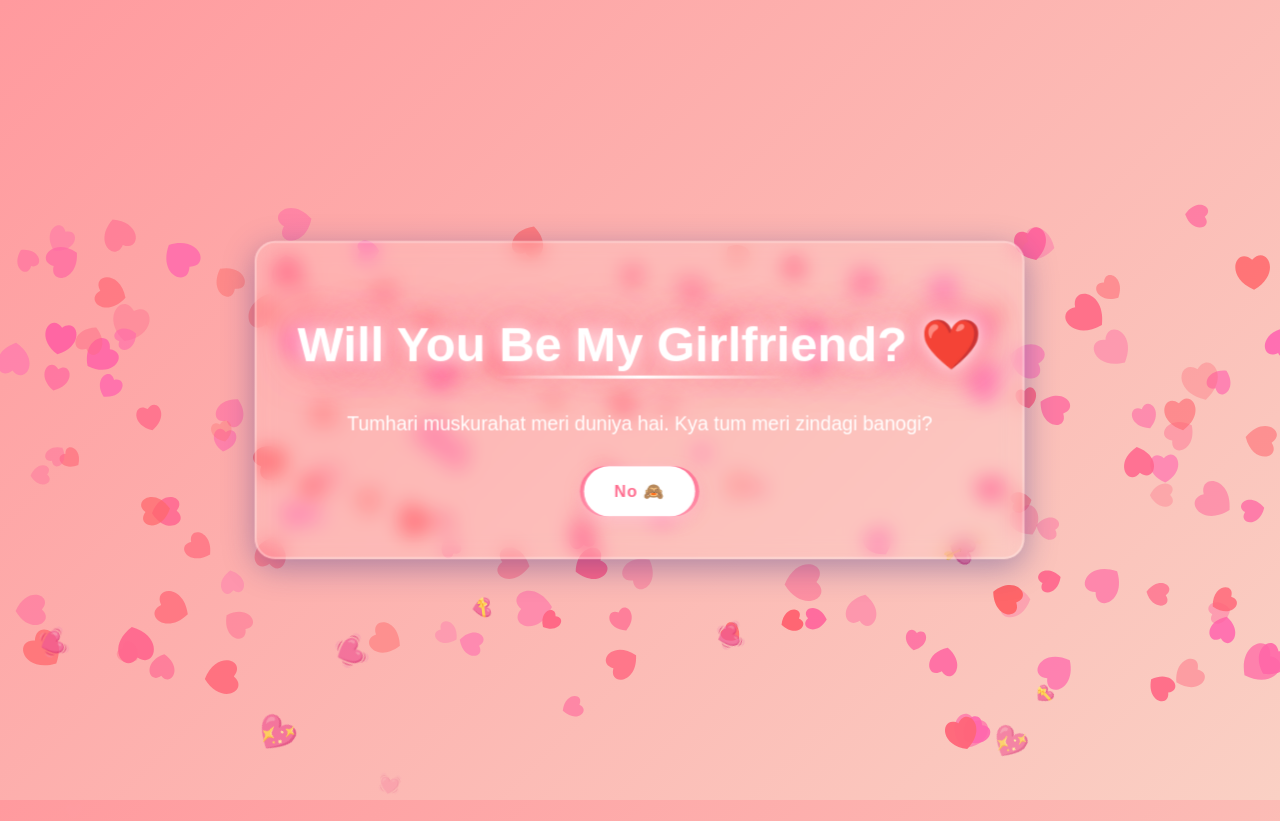
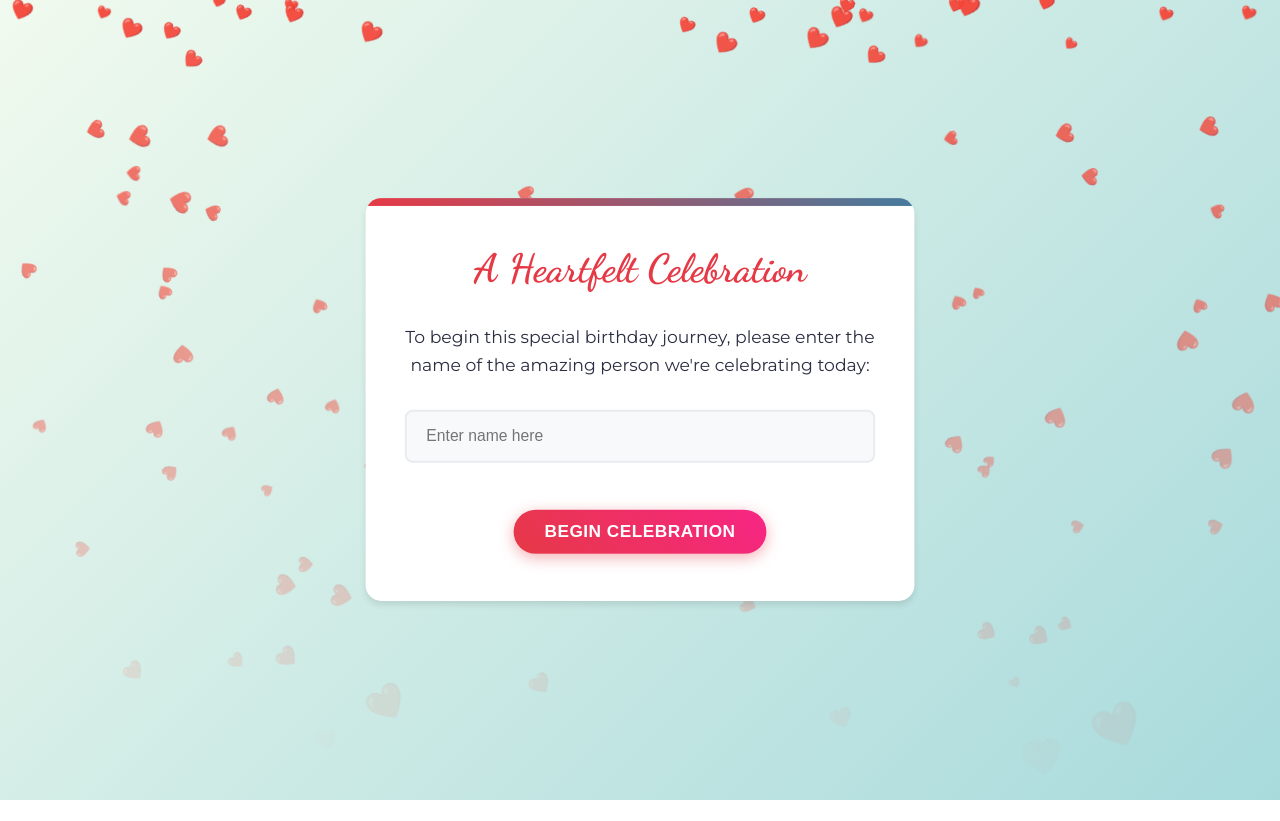
Before and after one commit to Coder-Deepanshu/repo, a plain HTML site: page index.html in a window 1280 px wide. After the commit the page ends 800 px from the top, so only its background shows below. Drawn offline with Linux system fonts and the light colour scheme.

Commit message:
Update index.html

```diff
--- a/index.html
+++ b/index.html
@@ -1,76 +1,217 @@
 <!DOCTYPE html>
 <html lang="en">
 <head>
-  <meta charset="UTF-8" />
-  <meta name="viewport" content="width=device-width, initial-scale=1.0" />
-  <title>Just For You ❤️</title>
+    <meta charset="UTF-8">
+    <meta name="viewport" content="width=device-width, initial-scale=1.0">
+    <title>Happy Birthday Celebration</title>
+    <link href="https://fonts.googleapis.com/css2?family=Montserrat:wght@400;500;600;700&family=Dancing+Script:wght@700&display=swap" rel="stylesheet">
     <style>
-    /* Base styles remain the same */
-    body {
+        :root {
+            --primary-color: #e63946;
+            --secondary-color: #457b9d;
+            --accent-color: #a8dadc;
+            --text-color: #2b2d42;
+            --light-bg: #f1faee;
+            --shadow: 0 4px 6px rgba(0, 0, 0, 0.1);
+            --transition: all 0.3s ease;
+        }
+
+        * {
             margin: 0;
             padding: 0;
-      font-family: 'Poppins', sans-serif;
-      background: linear-gradient(135deg, #ff9a9e 0%, #fad0c4 100%);
-      height: 100vh;
+            box-sizing: border-box;
+        }
+
+        body {
+            font-family: 'Montserrat', sans-serif;
+            display: flex;
+            justify-content: center;
+            align-items: center;
+            min-height: 100vh;
+            background: linear-gradient(135deg, var(--light-bg), var(--accent-color));
+            color: var(--text-color);
+            overflow: hidden;
+            line-height: 1.6;
+            position: relative;
+        }
+
+        .container {
+            background-color: white;
+            padding: 2.5rem;
+            border-radius: 16px;
+            box-shadow: var(--shadow);
+            text-align: center;
+            max-width: 560px;
+            width: 90%;
+            margin: 2rem auto;
+            transform: scale(0.98);
+            transition: var(--transition);
+            position: relative;
+            overflow: hidden;
+            z-index: 10;
+        }
+
+        .container:hover {
+            transform: scale(1);
+            box-shadow: 0 10px 25px rgba(0, 0, 0, 0.15);
+        }
+
+        .container::before {
+            content: '';
+            position: absolute;
+            top: 0;
+            left: 0;
+            width: 100%;
+            height: 8px;
+            background: linear-gradient(90deg, var(--primary-color), var(--secondary-color));
+        }
+
+        h1 {
+            font-family: 'Dancing Script', cursive;
+            color: var(--primary-color);
+            margin-bottom: 1.5rem;
+            font-size: 2.5rem;
+            font-weight: 700;
+        }
+
+        h2 {
+            color: var(--secondary-color);
+            margin-bottom: 1.25rem;
+            font-size: 1.8rem;
+        }
+
+        p {
+            font-size: 1.1rem;
+            margin-bottom: 2rem;
+            color: var(--text-color);
+        }
+
+        .input-group {
+            margin-bottom: 1.5rem;
+            position: relative;
+        }
+
+        input[type="text"] {
+            width: 100%;
+            padding: 1rem 1.25rem;
+            border: 2px solid #e9ecef;
+            border-radius: 8px;
+            font-size: 1rem;
+            transition: var(--transition);
+            background-color: #f8f9fa;
+            margin-bottom: 1rem;
+        }
+
+        input[type="text"]:focus {
+            border-color: var(--primary-color);
+            outline: none;
+            background-color: white;
+            box-shadow: 0 0 0 3px rgba(230, 57, 70, 0.2);
+        }
+
+        .btn {
+            background: linear-gradient(45deg, var(--primary-color), #f72585);
+            color: white;
+            padding: 0.75rem 2rem;
+            border: none;
+            border-radius: 50px;
+            font-size: 1.1rem;
+            font-weight: 600;
+            cursor: pointer;
+            transition: var(--transition);
+            box-shadow: 0 4px 15px rgba(230, 57, 70, 0.4);
+            text-transform: uppercase;
+            letter-spacing: 0.5px;
+            display: inline-block;
+            margin: 0.5rem;
+        }
+
+        .btn:hover {
+            transform: translateY(-3px);
+            box-shadow: 0 6px 20px rgba(230, 57, 70, 0.5);
+        }
+
+        .btn:active {
+            transform: translateY(1px);
+        }
+
+        .btn-secondary {
+            background: linear-gradient(45deg, var(--secondary-color), #4895ef);
+            box-shadow: 0 4px 15px rgba(69, 123, 157, 0.4);
+        }
+
+        .btn-secondary:hover {
+            box-shadow: 0 6px 20px rgba(69, 123, 157, 0.5);
+        }
+
+        .hidden {
+            display: none;
+        }
+
+        .card {
+            background-color: white;
+            border-radius: 16px;
+            padding: 2.5rem;
+            display: flex;
+            flex-direction: column;
+            align-items: center;
+            justify-content: center;
+            animation: fadeIn 1s ease-in-out;
+        }
+
+        .profile-photo-container {
+            position: relative;
+            margin-bottom: 1.5rem;
+        }
+
+        .profile-photo {
+            width: 180px;
+            height: 180px;
+            border-radius: 50%;
+            object-fit: cover;
+            border: 6px solid white;
+            box-shadow: 0 5px 15px rgba(0, 0, 0, 0.1);
+            transition: var(--transition);
+        }
+
+        .profile-photo:hover {
+            transform: scale(1.05);
+        }
+
+        .upload-btn {
+            position: absolute;
+            bottom: 10px;
+            right: 10px;
+            background: var(--primary-color);
+            color: white;
+            border-radius: 50%;
+            width: 40px;
+            height: 40px;
             display: flex;
             align-items: center;
             justify-content: center;
-      overflow: hidden;
+            cursor: pointer;
+            box-shadow: 0 2px 5px rgba(0,0,0,0.2);
+            transition: var(--transition);
         }
 
-    .container {
-      text-align: center;
-      color: #fff;
-      padding: 40px;
-      border-radius: 20px;
-      background: rgba(255, 255, 255, 0.1);
-      box-shadow: 0 8px 32px 0 rgba(31, 38, 135, 0.37);
-      backdrop-filter: blur(10px);
-      position: relative;
-      overflow: hidden;
-      border: 2px solid rgba(255, 255, 255, 0.3);
-      transition: all 0.5s ease;
+        .upload-btn:hover {
+            transform: scale(1.1);
         }
 
-    .container:hover {
-      transform: translateY(-5px);
-      box-shadow: 0 15px 40px rgba(255, 105, 140, 0.4);
+        .upload-btn i {
+            font-size: 1.2rem;
         }
 
-    h1 {
-      font-size: 3rem;
-      margin-bottom: 20px;
-      animation: glow 2s infinite alternate;
-      position: relative;
-      display: inline-block;
+        #fileInput {
+            display: none;
         }
 
-    h1::after {
-      content: '';
+        .heart {
             position: absolute;
-      width: 100%;
-      height: 3px;
-      bottom: -5px;
-      left: 0;
-      background: linear-gradient(90deg, transparent, #fff, transparent);
-      animation: pulse 3s infinite;
-    }
-
-    @keyframes pulse {
-      0%, 100% { transform: scaleX(0); }
-      50% { transform: scaleX(1); }
-    }
-
-    @keyframes glow {
-      from { text-shadow: 0 0 10px #fff, 0 0 20px #ff9a9e; }
-      to { text-shadow: 0 0 20px #fff, 0 0 40px #ff6f91, 0 0 60px #ff3c6f; }
-    }
-
-    p {
-      font-size: 1.2rem;
-      margin-bottom: 30px;
-      position: relative;
-      animation: fadeIn 2s ease-in-out;
+            pointer-events: none;
+            z-index: 1;
+            animation: falling linear forwards;
         }
 
         @keyframes fadeIn {
@@ -78,302 +219,201 @@
             to { opacity: 1; transform: translateY(0); }
         }
 
-    .buttons {
-      display: flex;
-      justify-content: center;
-      gap: 20px;
-      position: relative;
-    }
-
-    button {
-      padding: 15px 30px;
-      border: none;
-      border-radius: 30px;
-      font-size: 1rem;
-      cursor: pointer;
-      transition: 0.3s ease;
-      font-weight: 600;
-      letter-spacing: 1px;
-      position: relative;
-      overflow: hidden;
-      z-index: 1;
-    }
-
-    button::before {
-      content: '';
-      position: absolute;
-      top: 0;
-      left: 0;
-      width: 100%;
-      height: 100%;
-      background: rgba(255, 255, 255, 0.2);
-      z-index: -1;
-      transform: scaleX(0);
-      transform-origin: right;
-      transition: transform 0.4s ease;
-    }
-
-    button:hover::before {
-      transform: scaleX(1);
-      transform-origin: left;
-    }
-
-    #yesBtn {
-      background-color: #ff6f91;
-      color: white;
-      box-shadow: 0 5px 15px rgba(255, 111, 145, 0.4);
-    }
-
-    #yesBtn:hover {
-      background-color: #ff3c6f;
-      transform: translateY(-3px);
-      box-shadow: 0 8px 20px rgba(255, 60, 111, 0.6);
-    }
-
-    #noBtn {
-      background-color: white;
-      color: #ff6f91;
-      position: absolute;
-      box-shadow: 0 5px 15px rgba(255, 255, 255, 0.4);
-    }
-
-    #noBtn:hover {
-      transform: translateY(-3px);
-      box-shadow: 0 8px 20px rgba(255, 255, 255, 0.6);
-    }
-
-    canvas {
-      position: fixed;
-      top: 0;
-      left: 0;
-      z-index: -1;
-    }
-
-    /* New romantic elements */
-    .floating-hearts {
-      position: absolute;
-      top: 0;
-      left: 0;
-      width: 100%;
-      height: 100%;
-      pointer-events: none;
-      z-index: -1;
-    }
-
-    .floating-heart {
-      position: absolute;
-      font-size: 24px;
-      animation: float-up 15s linear infinite;
-      opacity: 0.7;
-    }
-
-    @keyframes float-up {
-      0% {
-        transform: translateY(100vh) rotate(0deg);
-        opacity: 0;
-      }
-      10% {
-        opacity: 0.7;
-      }
-      90% {
-        opacity: 0.7;
-      }
-      100% {
-        transform: translateY(-10vh) rotate(360deg);
+        @keyframes falling {
+            to {
+                transform: translateY(100vh) rotate(360deg);
                 opacity: 0;
             }
         }
 
-    .sparkle {
-      position: absolute;
-      width: 5px;
-      height: 5px;
-      background: white;
-      border-radius: 50%;
-      pointer-events: none;
-      z-index: 10;
-      animation: sparkle 1s ease-out forwards;
+        @media (max-width: 768px) {
+            .container {
+                padding: 1.75rem;
             }
 
-    @keyframes sparkle {
-      0% { transform: scale(0); opacity: 0; }
-      50% { opacity: 1; }
-      100% { transform: scale(2); opacity: 0; }
+            h1 {
+                font-size: 2rem;
+            }
+
+            h2 {
+                font-size: 1.5rem;
+            }
+
+            .profile-photo {
+                width: 140px;
+                height: 140px;
+            }
+        }
+
+        @media (max-width: 480px) {
+            .container {
+                padding: 1.5rem;
+            }
+
+            h1 {
+                font-size: 1.8rem;
+            }
+
+            .btn {
+                padding: 0.65rem 1.5rem;
+                font-size: 1rem;
+            }
         }
     </style>
+    <link rel="stylesheet" href="https://cdnjs.cloudflare.com/ajax/libs/font-awesome/6.0.0-beta3/css/all.min.css">
 </head>
 <body>
+    <div class="container welcome-container" id="welcomePage">
+        <h1>A Heartfelt Celebration</h1>
+        <p>To begin this special birthday journey, please enter the name of the amazing person we're celebrating today:</p>
+        <div class="input-group">
+            <input type="text" id="sisterName" placeholder="Enter name here" aria-label="Birthday person's name">
+        </div>
+        <button class="btn" onclick="startWishes()">Begin Celebration</button>
+    </div>
 
-<canvas id="heartCanvas"></canvas>
+    <div class="container birthday-container hidden" id="page1">
+        <h1 id="greetingText"></h1>
+        <p>Today is all about you! May your birthday be filled with joy, laughter, and wonderful moments that create lasting memories.</p>
+        <button class="btn" onclick="nextPage()">Continue</button>
+    </div>
 
-<!-- Floating hearts background -->
-<div class="floating-hearts" id="floatingHearts"></div>
+    <div class="container birthday-container hidden" id="page2">
+        <h2>Wishing You Abundance</h2>
+        <p>May this new chapter of your life bring you closer to your dreams, surrounded by love, success, and happiness in all that you do.</p>
+        <button class="btn" onclick="nextPage()">More Wishes</button>
+    </div>
 
-<div class="container">
-  <h1>Will You Be My Girlfriend? ❤️</h1>
-  <p>Tumhari muskurahat meri duniya hai. Kya tum meri zindagi banogi?</p>
-  <div class="buttons">
-    <button id="yesBtn">Yes 💖</button>
-    <button id="noBtn">No 🙈</button>
+    <div class="container birthday-container hidden" id="page3">
+        <h2>You're Incredible</h2>
+        <p>The world is brighter with you in it. Your kindness, strength, and beautiful spirit inspire everyone around you.</p>
+        <button class="btn" onclick="nextPage()">Final Wish</button>
+    </div>
+
+    <div class="container birthday-container hidden" id="page4" style="margin-bottom: 420px;">
+        <div class="card">
+            <div class="profile-photo-container">
+                <img id="profileImage" src="https://via.placeholder.com/180" alt="Birthday Person" class="profile-photo">
+                <label class="upload-btn" for="fileInput">
+                    <i class="fas fa-camera"></i>
+                </label>
+                <input type="file" id="fileInput" accept="image/*">
+            </div>
+            <h1>Happy Birthday, <span id="finalName"></span>!</h1>
+            <p>May your special day be as wonderful and extraordinary as you are. Sending you endless love and the warmest wishes on your birthday and always!</p>
+            <div>
+                <button class="btn" onclick="createHearts('small', true)">Small Hearts</button>
+                <button class="btn btn-secondary" onclick="createHearts('big', true)">Big Hearts</button>
+            </div>
         </div>
     </div>
 
-<audio autoplay loop>
-  <source src="https://www.bensound.com/bensound-music/bensound-love.mp3" type="audio/mpeg" />
-</audio>
+    <script>
+        let currentPage = 0;
+        let sisterName = "";
 
-<script>
-  // Enhanced Floating Heart Background
-  const canvas = document.getElementById('heartCanvas');
-  const ctx = canvas.getContext('2d');
-  canvas.width = window.innerWidth;
-  canvas.height = window.innerHeight;
-
-  const hearts = [];
-
-  class Heart {
-    constructor() {
-      this.x = Math.random() * canvas.width;
-      this.y = canvas.height + Math.random() * 100;
-      this.size = Math.random() * 8 + 8;
-      this.speed = Math.random() * 1.5 + 0.5;
-      this.opacity = Math.random() * 0.7 + 0.3;
-      this.color = `hsl(${Math.random() * 30 + 330}, 100%, 70%)`;
-      this.rotation = Math.random() * Math.PI * 2;
-      this.rotationSpeed = Math.random() * 0.02 - 0.01;
+        // Profile photo: load from localStorage if exists
+        document.addEventListener('DOMContentLoaded', function() {
+            // Load photo from localStorage
+            const savedPhoto = localStorage.getItem('profilePhoto');
+            if (savedPhoto) {
+                document.getElementById('profileImage').src = savedPhoto;
             }
 
-    draw() {
-      ctx.save();
-      ctx.translate(this.x, this.y);
-      ctx.rotate(this.rotation);
-      ctx.globalAlpha = this.opacity;
-      ctx.beginPath();
-      ctx.moveTo(0, 0);
-      ctx.bezierCurveTo(this.size, -this.size,
-                        this.size * 2, this.size,
-                        0, this.size * 2);
-      ctx.bezierCurveTo(-this.size * 2, this.size,
-                        -this.size, -this.size,
-                        0, 0);
-      ctx.fillStyle = this.color;
-      ctx.fill();
-      ctx.restore();
+            // Set up file upload
+            const fileInput = document.getElementById('fileInput');
+            fileInput.addEventListener('change', function(e) {
+                if (e.target.files && e.target.files[0]) {
+                    const reader = new FileReader();
+                    reader.onload = function(event) {
+                        document.getElementById('profileImage').src = event.target.result;
+                        // Save photo to localStorage
+                        localStorage.setItem('profilePhoto', event.target.result);
+                    };
+                    reader.readAsDataURL(e.target.files[0]);
+                }
+            });
+
+            // Start some hearts automatically
+            setInterval(() => {
+                createHearts(Math.random() > 0.5 ? 'small' : 'big');
+            }, 800);
+        });
+
+        function startWishes() {
+            const nameInput = document.getElementById('sisterName');
+            sisterName = nameInput.value.trim();
+
+            if (sisterName) {
+                document.getElementById('welcomePage').classList.add('hidden');
+                document.getElementById('greetingText').textContent = `Happy Birthday, ${sisterName}!`;
+                document.getElementById('finalName').textContent = sisterName;
+                currentPage = 1;
+                document.getElementById(`page${currentPage}`).classList.remove('hidden');
+                createHearts('big', true);
+            } else {
+                alert('Please enter a name to continue this special celebration!');
+                nameInput.focus();
+            }
         }
 
-    update() {
-      this.y -= this.speed;
-      this.rotation += this.rotationSpeed;
-      if (this.y < -20) {
-        this.y = canvas.height + 20;
-        this.x = Math.random() * canvas.width;
+        function nextPage() {
+            document.getElementById(`page${currentPage}`).classList.add('hidden');
+            currentPage++;
+
+            if (currentPage <= 4) {
+                document.getElementById(`page${currentPage}`).classList.remove('hidden');
+                if (currentPage === 4) {
+                    createHearts('big', true);
                 }
             }
         }
 
-  function initHearts() {
-    for (let i = 0; i < 150; i++) {
-      hearts.push(new Heart());
+        // Heart barish function: instant barish on button click
+        function createHearts(size, instant = false) {
+            const heartSizes = {
+                small: { min: 10, max: 20 },
+                big: { min: 30, max: 50 }
+            };
+            const colors = ['#e63946', '#ff006e', '#ff5e8a', '#ff85a1', '#f72585', '#b5179e'];
+            const heartCount = size === 'small' ? 25 : 12; // Button click par zyada hearts
+
+            for (let i = 0; i < heartCount; i++) {
+                const heart = document.createElement('div');
+                heart.className = 'heart';
+                heart.innerHTML = '❤️';
+
+                // Set random size
+                const sizeRange = heartSizes[size];
+                const fontSize = Math.random() * (sizeRange.max - sizeRange.min) + sizeRange.min;
+                heart.style.fontSize = `${fontSize}px`;
+
+                // Set random position
+                heart.style.left = Math.random() * 100 + 'vw';
+                heart.style.top = -50 + 'px';
+
+                // Set random color
+                heart.style.color = colors[Math.floor(Math.random() * colors.length)];
+
+                // Set random animation duration
+                const duration = instant ? (Math.random() * 2 + 2) : (Math.random() * 3 + 2);
+                heart.style.animationDuration = `${duration}s`;
+
+                document.body.appendChild(heart);
+
+                // Remove heart after animation
+                setTimeout(() => {
+                    heart.remove();
+                }, duration * 1000);
             }
         }
 
-  function animateHearts() {
-    ctx.clearRect(0, 0, canvas.width, canvas.height);
-    hearts.forEach(heart => {
-      heart.update();
-      heart.draw();
+        // Handle keyboard input
+        document.getElementById('sisterName').addEventListener('keypress', function(e) {
+            if (e.key === 'Enter') {
+                startWishes();
+            }
         });
-    requestAnimationFrame(animateHearts);
-  }
-
-  initHearts();
-  animateHearts();
-
-  // Create floating heart emojis
-  function createFloatingHearts() {
-    const container = document.getElementById('floatingHearts');
-    const heart = document.createElement('div');
-    heart.className = 'floating-heart';
-    heart.innerHTML = ['💖', '💘', '💝', '💗', '💓'][Math.floor(Math.random() * 5)];
-    heart.style.left = Math.random() * 100 + 'vw';
-    heart.style.fontSize = (Math.random() * 20 + 15) + 'px';
-    heart.style.animationDuration = (Math.random() * 10 + 10) + 's';
-    container.appendChild(heart);
-
-    setTimeout(() => {
-      heart.remove();
-    }, 15000);
-  }
-
-  setInterval(createFloatingHearts, 500);
-
-  // Button Logic with enhancements
-  const noBtn = document.getElementById('noBtn');
-  const yesBtn = document.getElementById('yesBtn');
-
-  noBtn.addEventListener('mouseover', () => {
-    const x = Math.random() * (window.innerWidth - 100);
-    const y = Math.random() * (window.innerHeight - 50);
-    noBtn.style.left = x + 'px';
-    noBtn.style.top = y + 'px';
-
-    // Create sparkles when button moves
-    createSparkles(noBtn);
-  });
-
-  yesBtn.addEventListener('click', () => {
-    // Create celebration effect
-    for (let i = 0; i < 50; i++) {
-      setTimeout(() => {
-        createSparkles(yesBtn, true);
-      }, i * 50);
-    }
-
-    // Romantic message with delay
-    setTimeout(() => {
-      alert("Yaaay! 😍\n\nAb tum sirf meri ho 💘\n\nI promise to make you the happiest girl in the world!");
-    }, 800);
-  });
-
-  // Create sparkle effects
-  function createSparkles(element, isCelebration = false) {
-    const rect = element.getBoundingClientRect();
-    const x = rect.left + rect.width/2;
-    const y = rect.top + rect.height/2;
-    const count = isCelebration ? 20 : 5;
-
-    for (let i = 0; i < count; i++) {
-      const sparkle = document.createElement('div');
-      sparkle.className = 'sparkle';
-      sparkle.style.left = (x + (Math.random() - 0.5) * 50) + 'px';
-      sparkle.style.top = (y + (Math.random() - 0.5) * 50) + 'px';
-      sparkle.style.animationDelay = (Math.random() * 0.5) + 's';
-      sparkle.style.background = `hsl(${Math.random() * 60 + 330}, 100%, 70%)`;
-      document.body.appendChild(sparkle);
-
-      setTimeout(() => {
-        sparkle.remove();
-      }, 1000);
-    }
-  }
-
-  // Add initial sparkles to yes button
-  createSparkles(yesBtn);
-
-  window.addEventListener('resize', () => {
-    canvas.width = window.innerWidth;
-    canvas.height = window.innerHeight;
-  });
-
-  // Make container gently pulse
-  setInterval(() => {
-    const container = document.querySelector('.container');
-    container.style.transform = 'scale(1.02)';
-    setTimeout(() => {
-      container.style.transform = 'scale(1)';
-    }, 1000);
-  }, 2000);
     </script>
-
 </body>
 </html>
```
Lines whose indentation alone changed are shown as unchanged.
